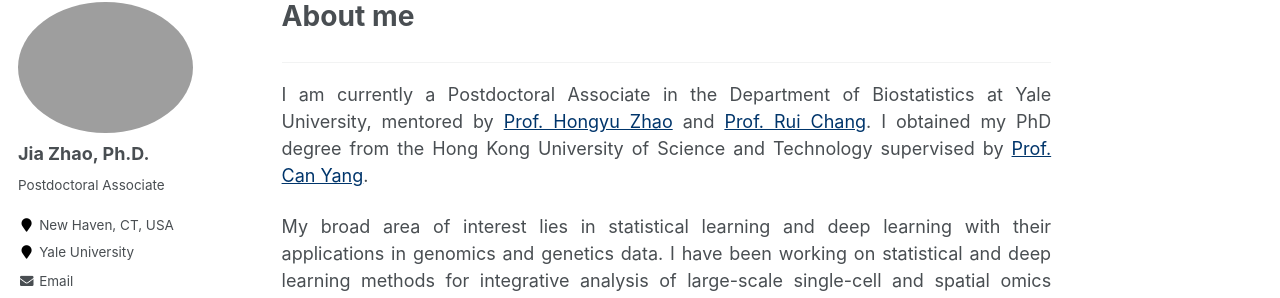
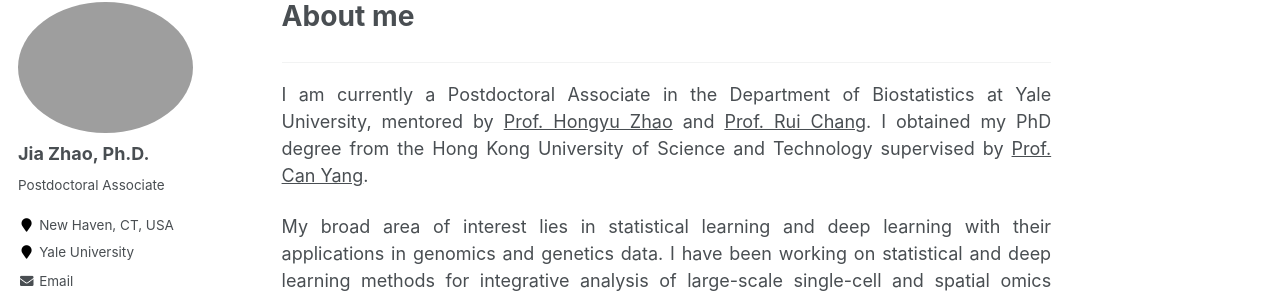
Before and after one commit to jiazhao97/jiazhao97.github.io, a Jekyll site: the page built from _pages/about.md, in a window 1280 px wide. Shown: the part 116-414 px from the top of the page. Built offline with Jekyll 4.4.1, drawn with Linux system fonts in a browser that asks for light colours; some web fonts are replaced.

Commit message:
Update about.md

```diff
--- a/_pages/about.md
+++ b/_pages/about.md
@@ -12,7 +12,7 @@ redirect_from:
 
 
 <p style="text-align: justify">
-I am currently a Postdoctoral Associate in the Department of Biostatistics at Yale University, mentored by <a href="https://zhaocenter.org/index.html" style="color:#00356b;">Prof. Hongyu Zhao</a> and <a href="https://medicine.yale.edu/profile/rui-chang/" style="color:#00356b;">Prof. Rui Chang</a>. I obtained my PhD degree from the Hong Kong University of Science and Technology supervised by <a href="https://sites.google.com/site/eeyangc/" style="color:#00356b;">Prof. Can Yang</a>.
+I am currently a Postdoctoral Associate in the Department of Biostatistics at Yale University, mentored by <a href="https://zhaocenter.org/index.html" style="color:#494E52;">Prof. Hongyu Zhao</a> and <a href="https://medicine.yale.edu/profile/rui-chang/" style="color:#494E52;">Prof. Rui Chang</a>. I obtained my PhD degree from the Hong Kong University of Science and Technology supervised by <a href="https://sites.google.com/site/eeyangc/" style="color:#494E52;">Prof. Can Yang</a>.
 </p>
 
 <p style="text-align: justify">
```
